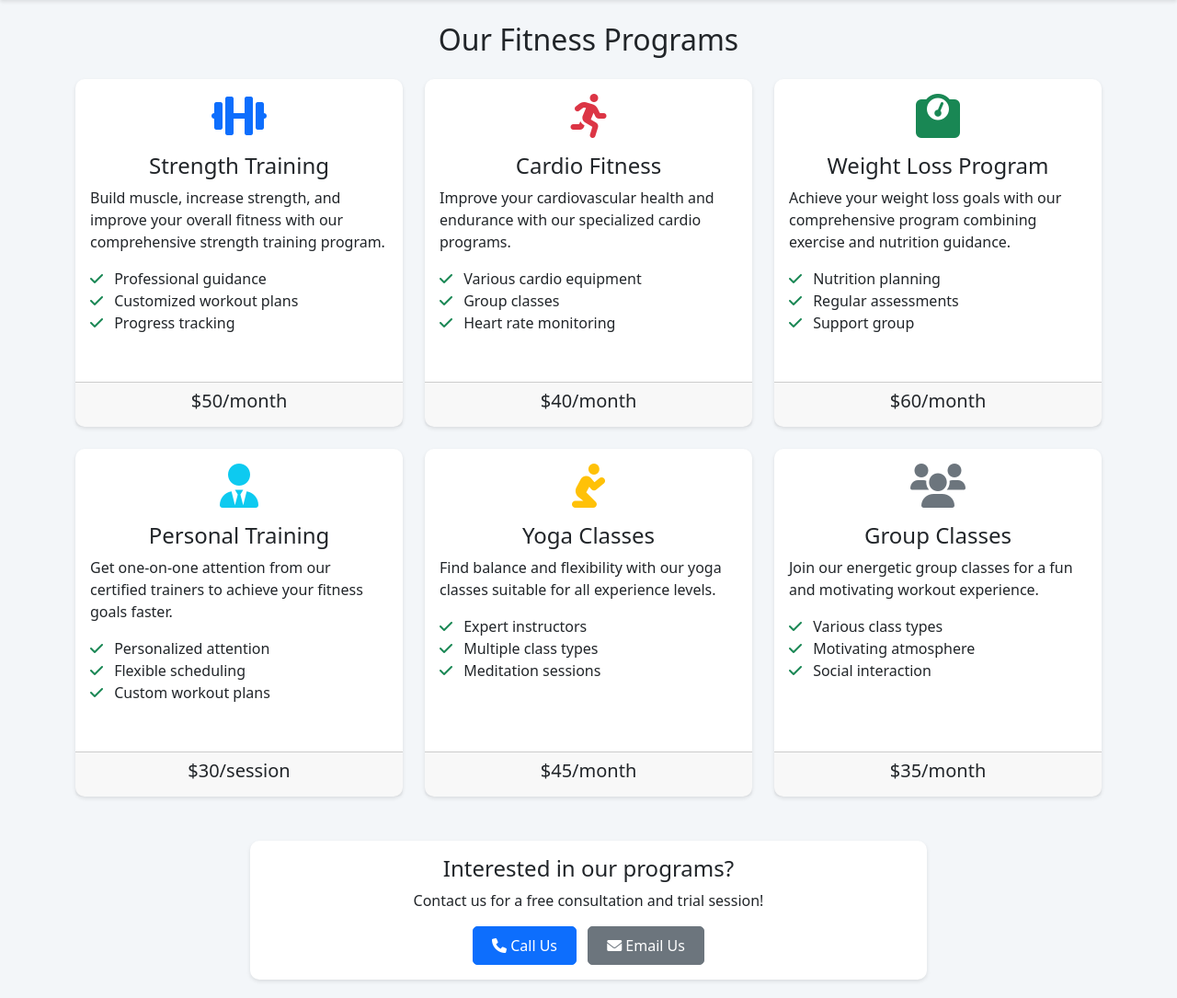
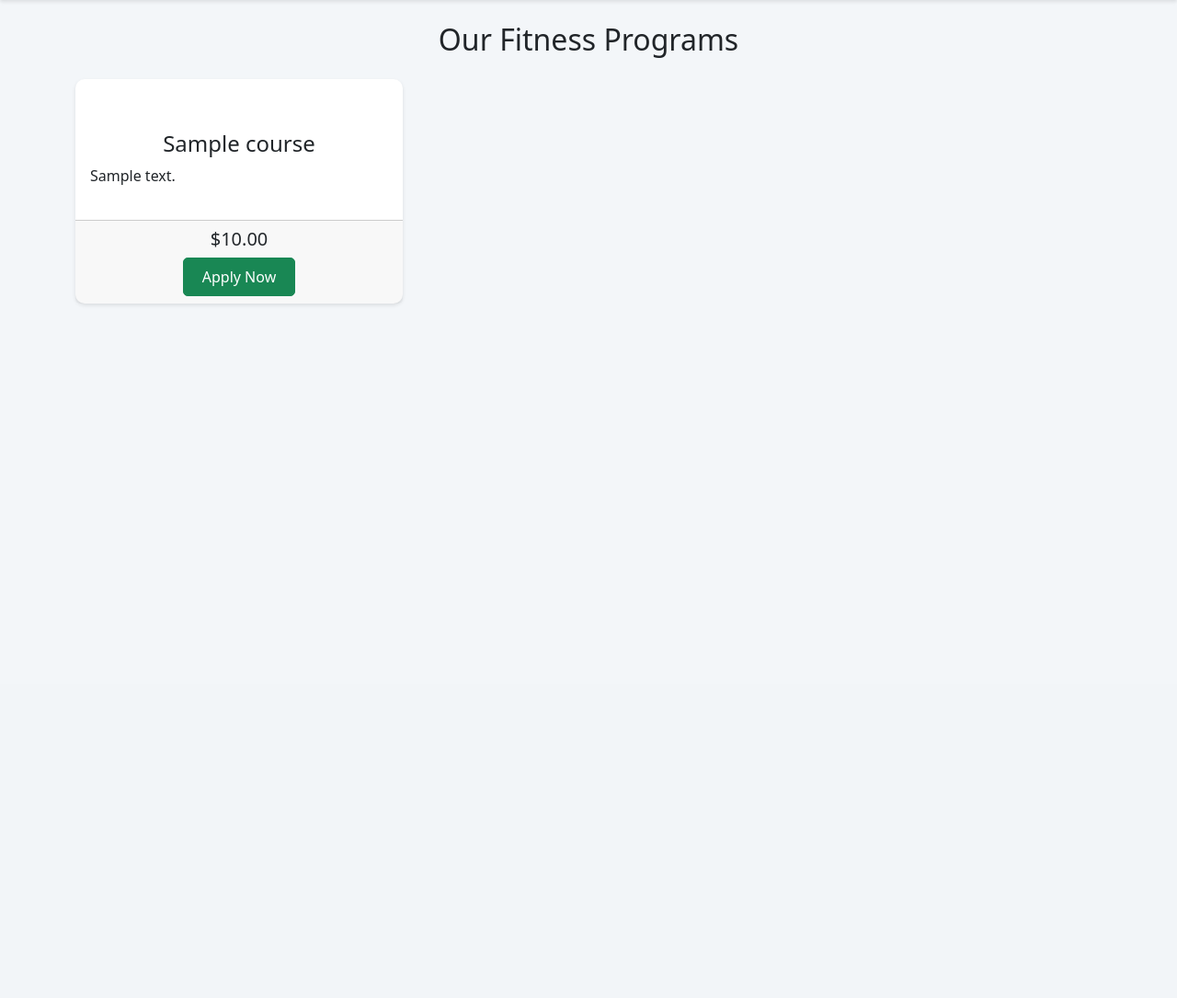
Before and after one commit to AbdirahmanX881/SomaliFitnessGym, a PHP site: page /pages/courses.php in a window 1280 px wide. Shown: the part 56-1141 px from the top of the page at 92% size. After the commit the page ends 388 px from the top, so only its background shows below. Run offline with PHP 8.4, Linux system fonts and the light colour scheme; tables that the repository leaves empty or names only in its code hold one stand-in row (values such as "Sample post").

Commit message:
version4

```diff
--- a/pages/courses.php
+++ b/pages/courses.php
@@ -1,4 +1,49 @@
-<?php session_start(); ?>
+<?php
+session_start();
+include 'db_connect.php'; // Add database connection
+
+// Handle course addition (Admin only)
+if ($_SERVER['REQUEST_METHOD'] === 'POST' && isset($_POST['add_course'])) {
+    // Get form data
+    $name = $_POST['name'];
+    $description = $_POST['description'];
+    $price = $_POST['price'];
+    $icon = $_POST['icon'];
+
+    // Prepare the SQL statement to insert the new course
+    $stmt = $conn->prepare("INSERT INTO courses (name, description, price, icon) VALUES (?, ?, ?, ?)");
+    $stmt->bind_param("ssis", $name, $description, $price, $icon);
+
+    // Execute the query
+    if ($stmt->execute()) {
+        $_SESSION['message'] = "Course added successfully!";
+    } else {
+        $_SESSION['message'] = "Failed to add course.";
+    }
+
+    $stmt->close();
+
+    // Redirect to the courses page
+    header("Location: courses.php");
+    exit;
+}
+
+// Fetch all courses
+$result = $conn->query("SELECT * FROM courses");
+
+
+
+// Debugging: Check if courses are found
+if ($result->num_rows > 0) {
+    // Courses found
+    $courses = $result->fetch_all(MYSQLI_ASSOC);
+} else {
+    // No courses found
+    $courses = [];
+    $_SESSION['message'] = "No courses found.";
+}
+?>
+
 <!DOCTYPE html>
 <html lang="en">
 <head>
@@ -15,151 +60,68 @@
     <div class="container mt-4">
         <h2 class="text-center mb-4">Our Fitness Programs</h2>
 
+        <!-- Display Success/Failure Message -->
+        <?php if (isset($_SESSION['message'])): ?>
+            <div class="alert alert-info">
+                <?php echo $_SESSION['message']; ?>
+                <?php unset($_SESSION['message']); ?>
+            </div>
+        <?php endif; ?>
+
+        <!-- Courses List -->
         <div class="row">
-            <!-- Strength Training -->
+            <?php if (!empty($courses)): ?>
+                <?php foreach ($courses as $course): ?>
                     <div class="col-md-4 mb-4">
                         <div class="card h-100">
                             <div class="card-body">
                                 <div class="text-center mb-3">
-                            <i class="fas fa-dumbbell fa-3x text-primary"></i>
+                                    <i class="fas <?php echo htmlspecialchars($course['icon']); ?> fa-3x text-primary"></i>
                                 </div>
-                        <h4 class="card-title text-center">Strength Training</h4>
-                        <p class="card-text">Build muscle, increase strength, and improve your overall fitness with our comprehensive strength training program.</p>
-                        <ul class="list-unstyled">
-                            <li><i class="fas fa-check text-success me-2"></i> Professional guidance</li>
-                            <li><i class="fas fa-check text-success me-2"></i> Customized workout plans</li>
-                            <li><i class="fas fa-check text-success me-2"></i> Progress tracking</li>
-                        </ul>
+                                <h4 class="card-title text-center"><?php echo htmlspecialchars($course['name']); ?></h4>
+                                <p class="card-text"><?php echo htmlspecialchars($course['description']); ?></p>
                             </div>
                             <div class="card-footer text-center">
-                        <h5>$50/month</h5>
+                                <h5>$<?php echo number_format($course['price'], 2); ?></h5>
+                                <a href="apply.php?course_id=<?php echo $course['id']; ?>" class="btn btn-success">Apply Now</a>
                             </div>
                         </div>
                     </div>
+                <?php endforeach; ?>
+            <?php else: ?>
+                <div class="col-12">
+                    <p>No courses available at the moment.</p>
+                </div>
+            <?php endif; ?>
+        </div>
 
-            <!-- Cardio Fitness -->
-            <div class="col-md-4 mb-4">
-                <div class="card h-100">
+        <!-- Admin: Add New Course -->
+        <?php if (isset($_SESSION['is_admin']) && $_SESSION['is_admin']): ?>
+            <div class="card mt-4">
                 <div class="card-body">
-                        <div class="text-center mb-3">
-                            <i class="fas fa-running fa-3x text-danger"></i>
+                    <h4>Add New Course</h4>
+                    <form method="POST">
+                        <div class="mb-3">
+                            <label for="name" class="form-label">Course Name</label>
+                            <input type="text" name="name" id="name" class="form-control" required>
                         </div>
-                        <h4 class="card-title text-center">Cardio Fitness</h4>
-                        <p class="card-text">Improve your cardiovascular health and endurance with our specialized cardio programs.</p>
-                        <ul class="list-unstyled">
-                            <li><i class="fas fa-check text-success me-2"></i> Various cardio equipment</li>
-                            <li><i class="fas fa-check text-success me-2"></i> Group classes</li>
-                            <li><i class="fas fa-check text-success me-2"></i> Heart rate monitoring</li>
-                        </ul>
+                        <div class="mb-3">
+                            <label for="description" class="form-label">Description</label>
+                            <textarea name="description" id="description" class="form-control" rows="3" required></textarea>
                         </div>
-                    <div class="card-footer text-center">
-                        <h5>$40/month</h5>
+                        <div class="mb-3">
+                            <label for="price" class="form-label">Price</label>
+                            <input type="number" name="price" id="price" class="form-control" required>
+                        </div>
+                        <div class="mb-3">
+                            <label for="icon" class="form-label">Icon (FontAwesome Class)</label>
+                            <input type="text" name="icon" id="icon" class="form-control" required>
+                        </div>
+                        <button type="submit" name="add_course" class="btn btn-primary">Add Course</button>
+                    </form>
                 </div>
             </div>
-            </div>
-
-            <!-- Weight Loss -->
-            <div class="col-md-4 mb-4">
-                <div class="card h-100">
-                    <div class="card-body">
-                        <div class="text-center mb-3">
-                            <i class="fas fa-weight-scale fa-3x text-success"></i>
-                        </div>
-                        <h4 class="card-title text-center">Weight Loss Program</h4>
-                        <p class="card-text">Achieve your weight loss goals with our comprehensive program combining exercise and nutrition guidance.</p>
-                        <ul class="list-unstyled">
-                            <li><i class="fas fa-check text-success me-2"></i> Nutrition planning</li>
-                            <li><i class="fas fa-check text-success me-2"></i> Regular assessments</li>
-                            <li><i class="fas fa-check text-success me-2"></i> Support group</li>
-                        </ul>
-                    </div>
-                    <div class="card-footer text-center">
-                        <h5>$60/month</h5>
-                    </div>
-                </div>
-            </div>
-
-            <!-- Personal Training -->
-            <div class="col-md-4 mb-4">
-                <div class="card h-100">
-                    <div class="card-body">
-                        <div class="text-center mb-3">
-                            <i class="fas fa-user-tie fa-3x text-info"></i>
-                        </div>
-                        <h4 class="card-title text-center">Personal Training</h4>
-                        <p class="card-text">Get one-on-one attention from our certified trainers to achieve your fitness goals faster.</p>
-                        <ul class="list-unstyled">
-                            <li><i class="fas fa-check text-success me-2"></i> Personalized attention</li>
-                            <li><i class="fas fa-check text-success me-2"></i> Flexible scheduling</li>
-                            <li><i class="fas fa-check text-success me-2"></i> Custom workout plans</li>
-                        </ul>
-                    </div>
-                    <div class="card-footer text-center">
-                        <h5>$30/session</h5>
-                    </div>
-                </div>
-            </div>
-
-            <!-- Yoga Classes -->
-            <div class="col-md-4 mb-4">
-                <div class="card h-100">
-                    <div class="card-body">
-                        <div class="text-center mb-3">
-                            <i class="fas fa-pray fa-3x text-warning"></i>
-                        </div>
-                        <h4 class="card-title text-center">Yoga Classes</h4>
-                        <p class="card-text">Find balance and flexibility with our yoga classes suitable for all experience levels.</p>
-                        <ul class="list-unstyled">
-                            <li><i class="fas fa-check text-success me-2"></i> Expert instructors</li>
-                            <li><i class="fas fa-check text-success me-2"></i> Multiple class types</li>
-                            <li><i class="fas fa-check text-success me-2"></i> Meditation sessions</li>
-                        </ul>
-                    </div>
-                    <div class="card-footer text-center">
-                        <h5>$45/month</h5>
-                    </div>
-                </div>
-            </div>
-
-            <!-- Group Classes -->
-            <div class="col-md-4 mb-4">
-                <div class="card h-100">
-                    <div class="card-body">
-                        <div class="text-center mb-3">
-                            <i class="fas fa-users fa-3x text-secondary"></i>
-                        </div>
-                        <h4 class="card-title text-center">Group Classes</h4>
-                        <p class="card-text">Join our energetic group classes for a fun and motivating workout experience.</p>
-                        <ul class="list-unstyled">
-                            <li><i class="fas fa-check text-success me-2"></i> Various class types</li>
-                            <li><i class="fas fa-check text-success me-2"></i> Motivating atmosphere</li>
-                            <li><i class="fas fa-check text-success me-2"></i> Social interaction</li>
-                        </ul>
-                    </div>
-                    <div class="card-footer text-center">
-                        <h5>$35/month</h5>
-                    </div>
-                </div>
-            </div>
-        </div>
-
-        <!-- Contact Section -->
-        <div class="row mt-4">
-            <div class="col-md-8 offset-md-2">
-                <div class="card">
-                    <div class="card-body text-center">
-                        <h4>Interested in our programs?</h4>
-                        <p>Contact us for a free consultation and trial session!</p>
-                        <a href="tel:+25261XXXXXXX" class="btn btn-primary me-2">
-                            <i class="fas fa-phone"></i> Call Us
-                        </a>
-                        <a href="mailto:info@somalifitness.com" class="btn btn-secondary">
-                            <i class="fas fa-envelope"></i> Email Us
-                        </a>
-                    </div>
-                </div>
-            </div>
-        </div>
+        <?php endif; ?>
     </div>
 
     <script src="https://cdn.jsdelivr.net/npm/bootstrap@5.3.0/dist/js/bootstrap.bundle.min.js"></script>
--- /dev/null
+++ b/pages/db_connect.php
@@ -0,0 +1,14 @@
+<?php
+$servername = "localhost"; // Or your database server
+$username = "root"; // Your database username
+$password = ""; // Your database password
+$database = "SomaliFitnessGym"; // Your database name
+
+// Create connection
+$conn = new mysqli($servername, $username, $password, $database);
+
+// Check connection
+if ($conn->connect_error) {
+    die("Connection failed: " . $conn->connect_error);
+}
+?>
```
Also changed, not shown: database/schema.sql (deleted, +0 -69 lines), pages/apply.php (added, +81 -0 lines), includes/config.php (line endings or trailing spaces). Lines whose indentation alone changed are shown as unchanged.
